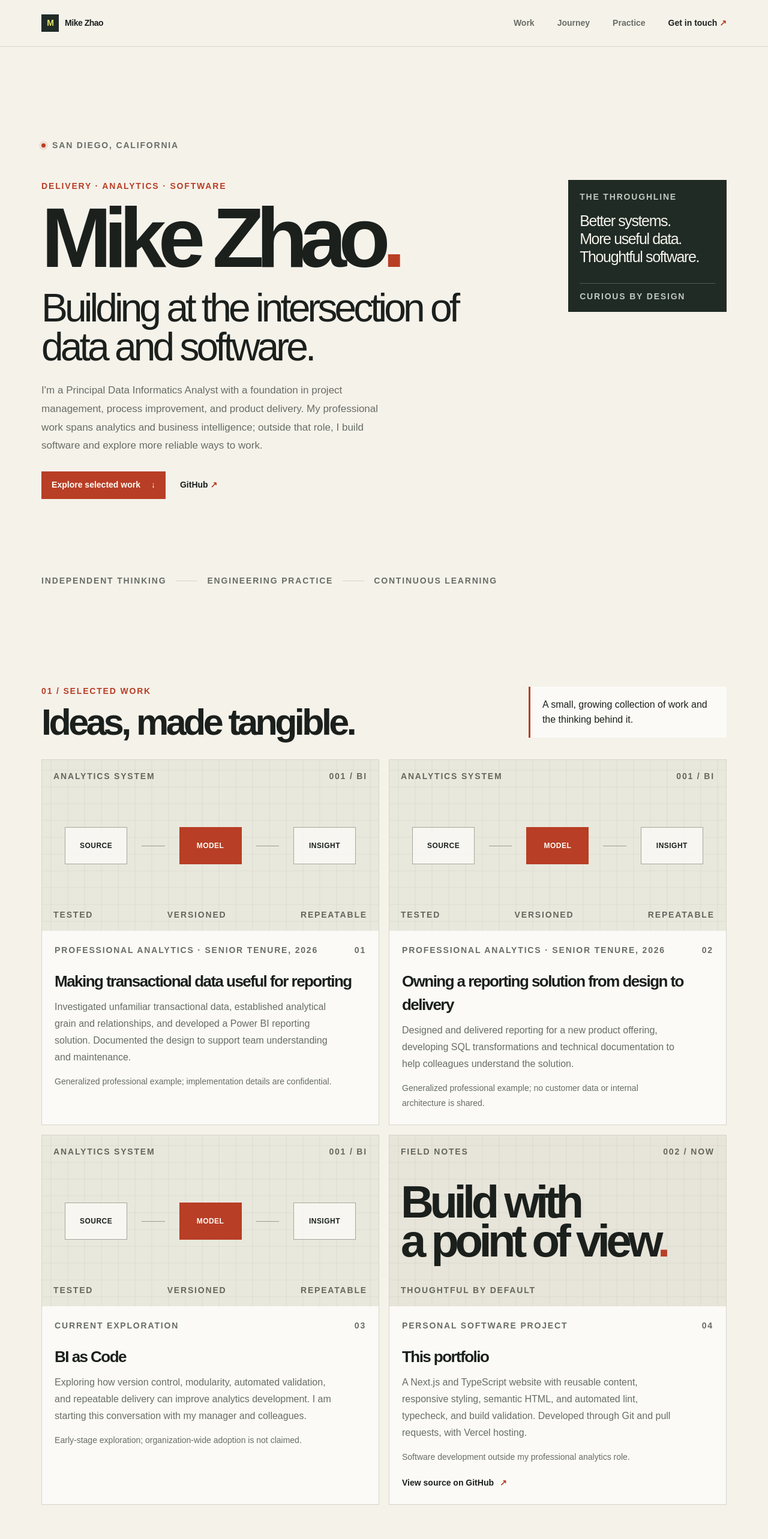
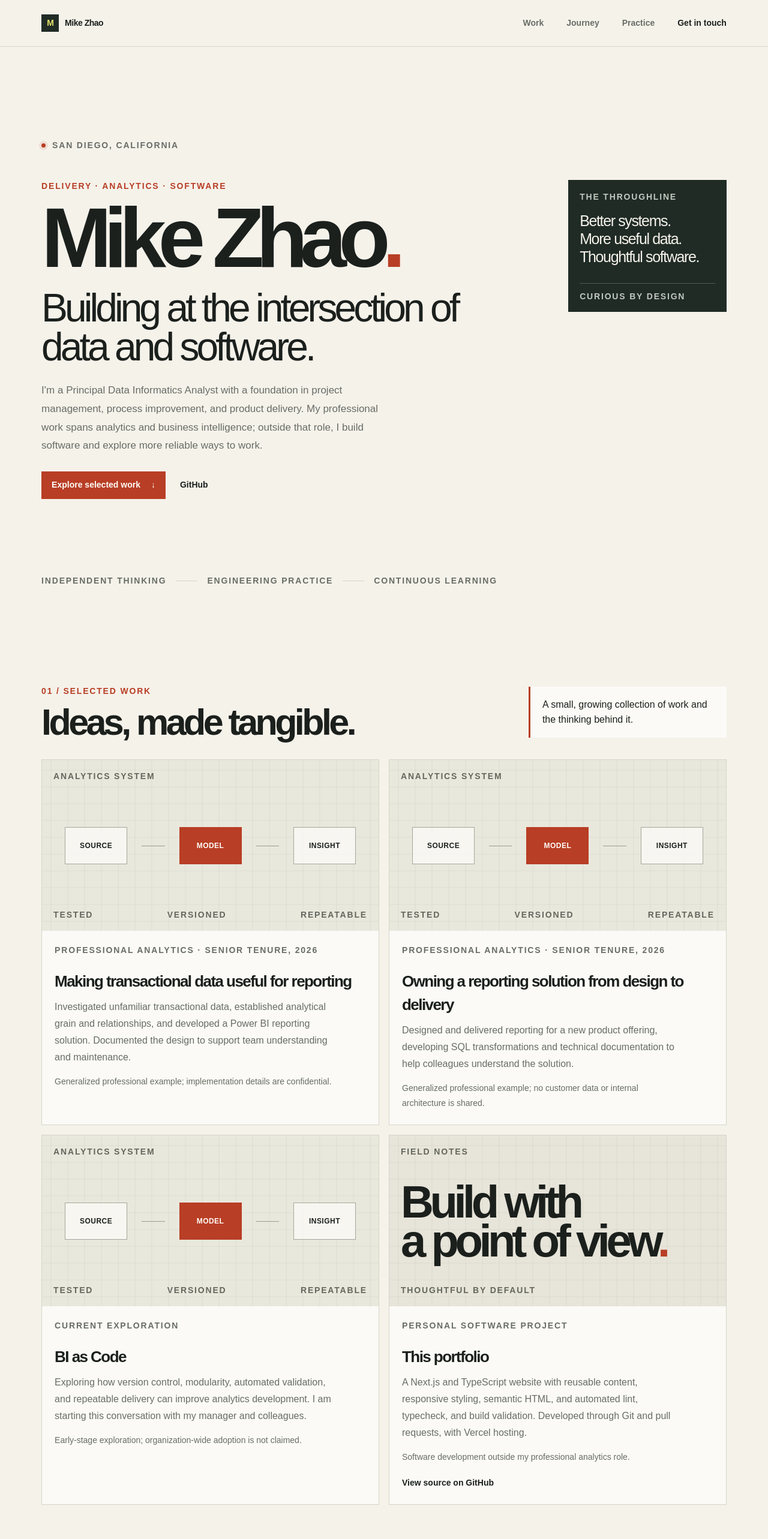
Before and after one commit to mikezhao415/mikezhao.dev, a Next.js app: page / in a window 1280 px wide. Shown: the top 2566 px of the page at 60% size. Built offline with nearby package versions, Linux system fonts and the light colour scheme.

Commit message:
Remove decorative arrows and project numbering

```diff
--- a/app/portfolio-home.tsx
+++ b/app/portfolio-home.tsx
@@ -34,7 +34,7 @@ export function PortfolioHome() {
           <a href="#work">Work</a>
           <a href="#journey">Journey</a>
           <a href="#practice">Practice</a>
-          <a className="nav-contact" href="#contact">Get in touch <span aria-hidden="true">↗</span></a>
+          <a className="nav-contact" href="#contact">Get in touch</a>
         </nav>
       </header>
 
@@ -63,7 +63,7 @@ export function PortfolioHome() {
                   Explore selected work <span aria-hidden="true">↓</span>
                 </a>
                 <a className="text-link" href="https://github.com/mikezhao415" target="_blank" rel="noopener noreferrer">
-                  GitHub <span aria-hidden="true">↗</span>
+                  GitHub
                 </a>
               </div>
             </div>
@@ -101,7 +101,7 @@ export function PortfolioHome() {
                 <div className="project-art" aria-hidden="true">
                   {project.visual === "bi" ? (
                     <>
-                      <div className="art-topline"><span>ANALYTICS SYSTEM</span><span>001 / BI</span></div>
+                      <div className="art-topline"><span>ANALYTICS SYSTEM</span></div>
                       <div className="art-flow">
                         <span className="flow-node">SOURCE</span>
                         <span className="flow-connector" />
@@ -113,20 +113,20 @@ export function PortfolioHome() {
                     </>
                   ) : (
                     <>
-                      <div className="art-topline"><span>FIELD NOTES</span><span>002 / NOW</span></div>
+                      <div className="art-topline"><span>FIELD NOTES</span></div>
                       <div className="portfolio-art-title">Build with<br />a point of view<span>.</span></div>
                       <div className="art-bottomline"><span>THOUGHTFUL BY DEFAULT</span></div>
                     </>
                   )}
                 </div>
                 <div className="project-body">
-                  <div className="project-meta"><span>{project.type}</span><span>{project.number}</span></div>
+                  <div className="project-meta"><span>{project.type}</span></div>
                   <h3>{project.title}</h3>
                   <p>{project.description}</p>
                   <p className="project-note">{project.note}</p>
                   {project.href && (
                     <a className="project-link" href={project.href} target={project.href?.startsWith("http") ? "_blank" : undefined} rel={project.href?.startsWith("http") ? "noopener noreferrer" : undefined}>
-                      {project.linkLabel} <span aria-hidden="true">↗</span>
+                      {project.linkLabel}
                     </a>
                   )}
                 </div>
@@ -228,14 +228,13 @@ export function PortfolioHome() {
             <div className="contact-action">
               <span className="contact-label">FIND ME ON</span>
               <a href="https://github.com/mikezhao415" target="_blank" rel="noopener noreferrer" aria-label="Mike Zhao on GitHub">
-                GitHub <span aria-hidden="true">↗</span>
+                GitHub
               </a>
-              <a href="https://www.linkedin.com/in/mikezhao415/" target="_blank" rel="noopener noreferrer">LinkedIn <span aria-hidden="true">↗</span></a>
+              <a href="https://www.linkedin.com/in/mikezhao415/" target="_blank" rel="noopener noreferrer">LinkedIn</a>
               <span className="contact-label contact-email-label">GET IN TOUCH</span>
-              <a className="contact-email" href="mailto:hello@mikezhao.dev">hello@mikezhao.dev <span aria-hidden="true">↗</span></a>
+              <a className="contact-email" href="mailto:hello@mikezhao.dev">hello@mikezhao.dev</a>
               <span className="contact-location">San Diego, CA · Pacific Time</span>
             </div>
-            <span className="contact-index" aria-hidden="true">MZ / 2026</span>
           </div>
         </section>
       </main>
```
